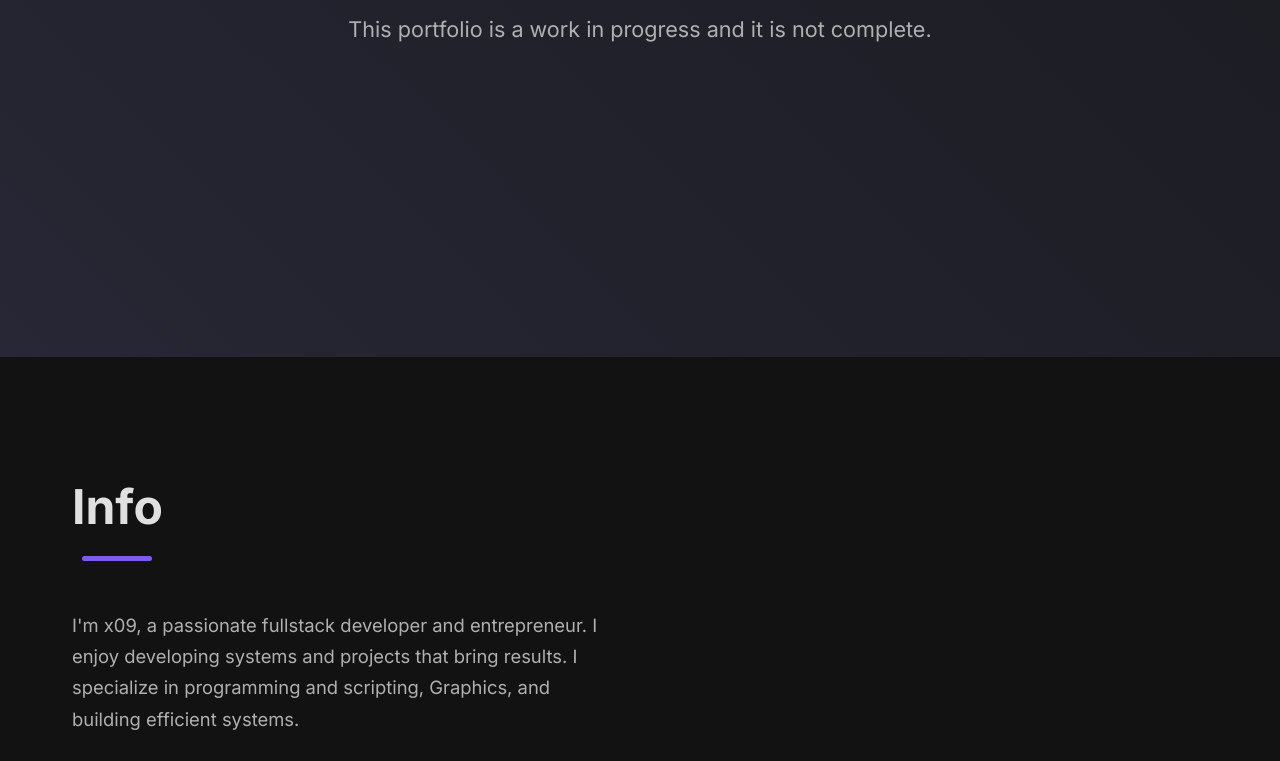
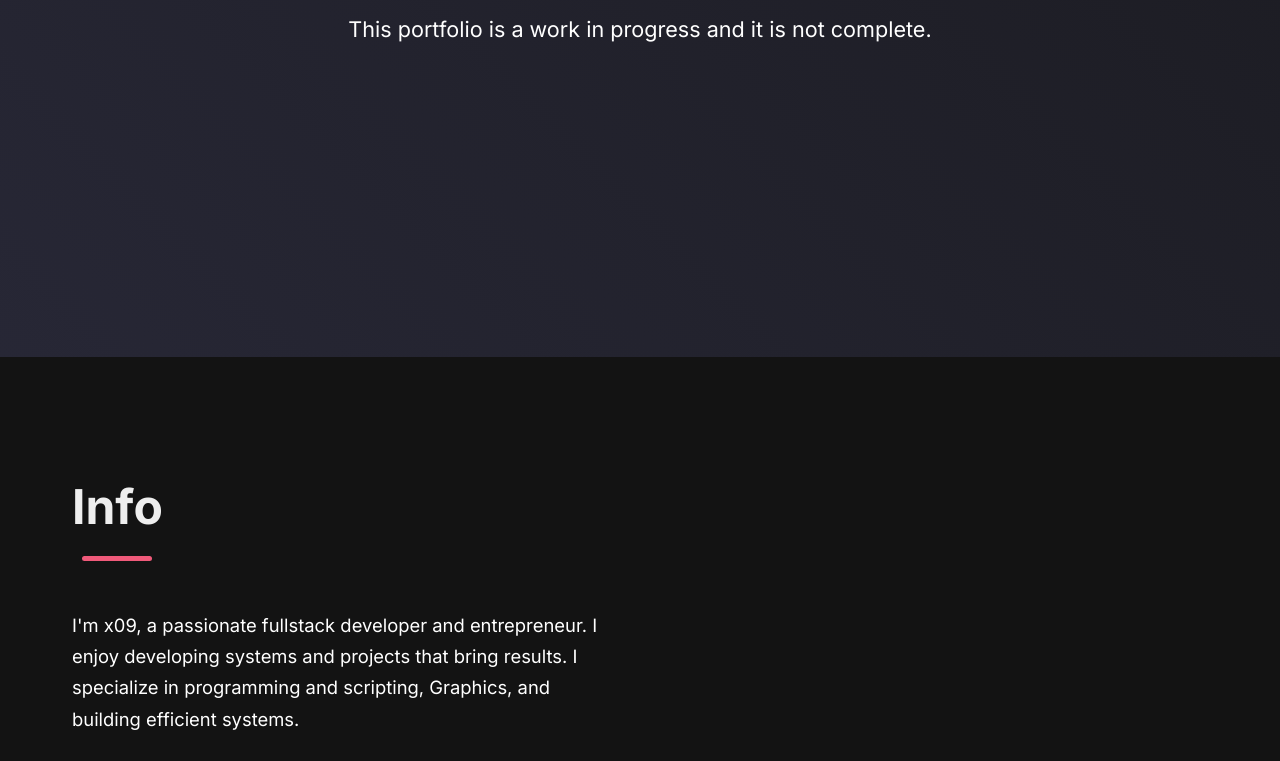
Before and after one commit to kdlnz/x09, a plain HTML site: page index.html in a window 1280 px wide. Shown: the part 443-1204 px from the top of the page. Drawn offline with Linux system fonts and the light colour scheme.

Commit message:
updated css

```diff
--- a/css/style.css
+++ b/css/style.css
@@ -1,17 +1,17 @@
 /* Global stylesheet for x09.dev portfolio */
 :root {
-  --bg-primary: #121212; /* Slightly lighter dark background */
-  --bg-secondary: #1E1E1E; /* Slightly lighter secondary background */
-  --text-primary: #E0E0E0; /* Slightly softer white text */
-  --text-secondary: #B0B0B0; /* Lighter grey for secondary text */
-  --accent: #7F5AF0; /* Slightly desaturated accent */
+  --bg-primary: #131313; /* Slightly lighter dark background */
+  --bg-secondary: #352da028; /* Slightly lighter secondary background */
+  --text-primary: #eeeeee; /* Slightly softer white text */
+  --text-secondary: #ffffff; /* Lighter grey for secondary text */
+  --accent: #f05a7a; /* Slightly desaturated accent */
   --accent-rgb: 127, 90, 240; /* RGB version of accent for opacity */
-  --accent-hover: #6A48D8; /* Darker accent hover */
+  --accent-hover: #e75b8a; /* Darker accent hover */
   --border-radius: 10px; /* Standardized border radius */
   --transition: all 0.25s ease-in-out; /* Faster, smoother transition */
-  --shadow-sm: 0 4px 6px rgba(0, 0, 0, 0.1);
-  --shadow-md: 0 10px 15px rgba(0, 0, 0, 0.1);
-  --shadow-lg: 0 20px 25px rgba(0, 0, 0, 0.1);
+  --shadow-sm: 0 4px 6px rgba(240, 120, 176, 0.322);
+  --shadow-md: 0 10px 15px rgba(0, 0, 0, 0.473);
+  --shadow-lg: 0 20px 25px rgba(94, 238, 207, 0.233);
 }
 
 * {
```
